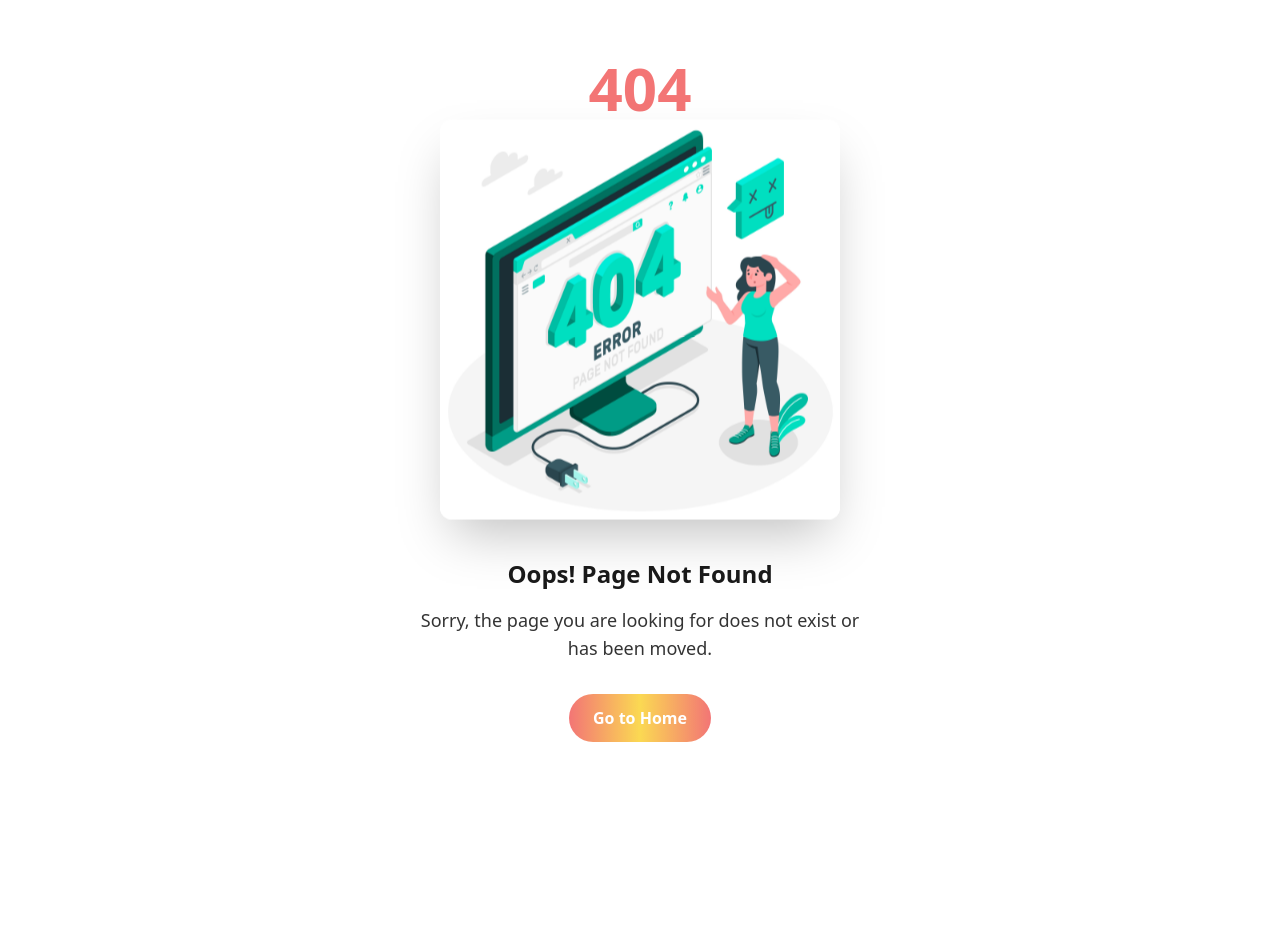
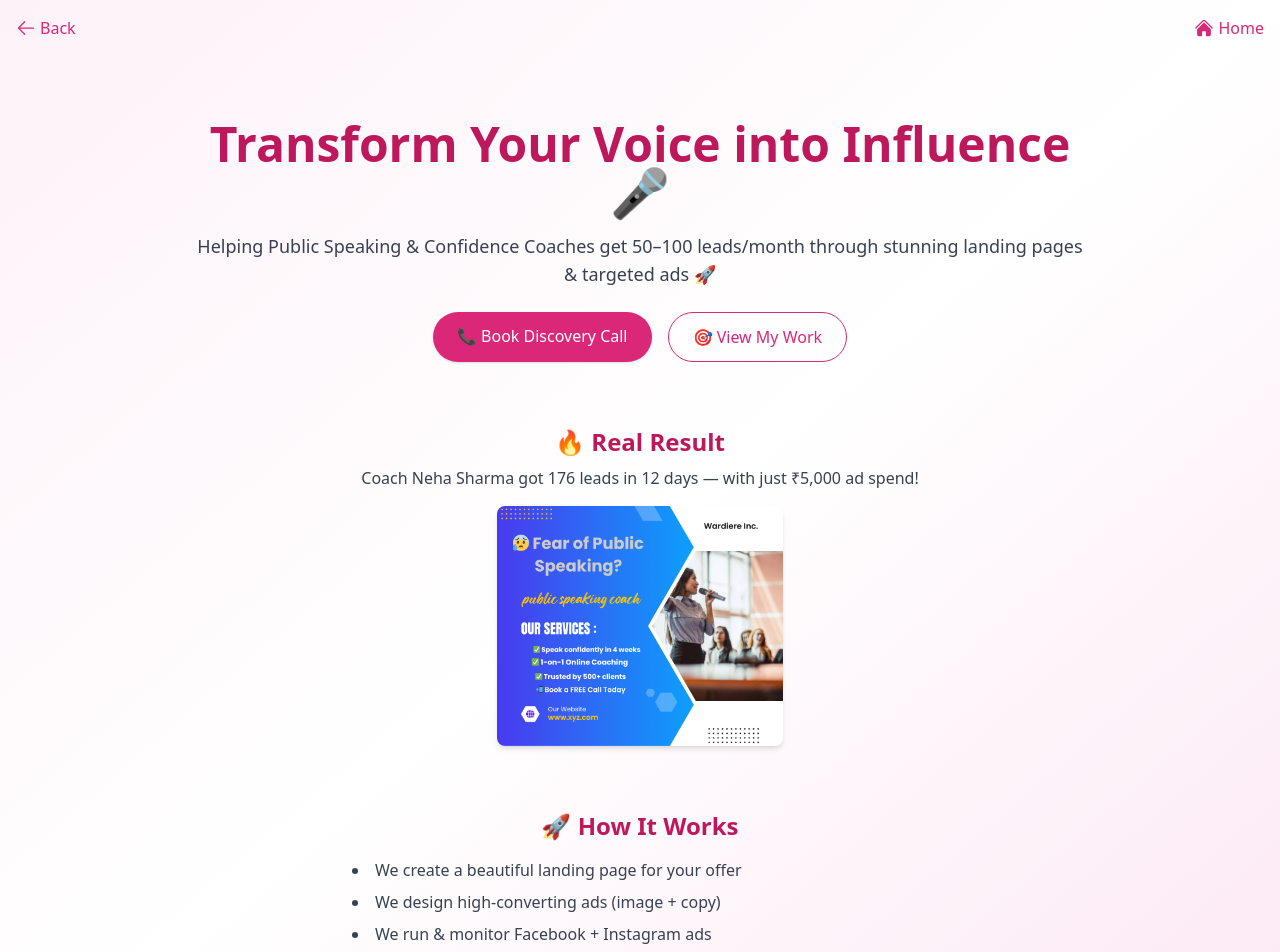
Before and after one commit to jitu335/Nextjs-Shopkeepers, a Next.js app: page /components/layouts/PublicSpeaking in a window 1280 px wide. Before the commit this address had no page. Shown: the top 952 px of the page. Before the commit the page ends 800 px from the top, so only its background shows below. Built offline with nearby package versions, Linux system fonts and the light colour scheme.

Commit message:
16.07.2025 commit

```diff
--- a/pages/business/[businessName].js
+++ b/pages/business/[businessName].js
@@ -1,10 +1,10 @@
 import DentistPage from "../components/layouts/DentistPage";
-import SalonPage from "../components/layouts/SalonPage";
+import PublicSpeaking from "../components/layouts/PublicSpeaking";
 
 
 const businessComponents = {
   dentist: DentistPage,
-   salon: SalonPage,
+   publicspeaking: PublicSpeaking,
 //   bakery: BakeryPage,
 };
 
--- a/pages/components/Navbar.js
+++ b/pages/components/Navbar.js
@@ -41,7 +41,7 @@ function Navbar() {
     { name: "Contact", href: "/contactus" },
   ];
 
-  const businesses = ["dentist", "salon", "bakery", "electrician"];
+  const businesses = ["dentist", "publicspeaking", "bakery", "electrician"];
 
   return (
     <>
--- /dev/null
+++ b/pages/components/layouts/PublicSpeaking.js
@@ -0,0 +1,143 @@
+import React from "react";
+import Link from "next/link";
+import Image from "next/image";
+import { ArrowLeftIcon, HomeIcon } from "@heroicons/react/24/solid";
+import { useDarkMode } from "@/context/DarkModeContext";
+
+export default function PublicSpeaking() {
+  const { darkMode } = useDarkMode();
+
+  return (
+    <div
+      className={`min-h-screen px-6 py-10 relative font-sans transition-colors duration-300 ${
+        darkMode
+          ? "bg-gradient-to-br from-gray-800 via-gray-900 to-black text-white"
+          : "bg-gradient-to-br from-pink-50 via-white to-pink-100 text-gray-800"
+      }`}
+    >
+      {/* Top Navigation */}
+      <div className="absolute top-4 left-4">
+        <button
+          onClick={() => window.history.back()}
+          className={`flex items-center ${
+            darkMode
+              ? "text-white hover:text-gray-300"
+              : "text-pink-600 hover:text-pink-800"
+          }`}
+        >
+          <ArrowLeftIcon className="h-5 w-5 mr-1" />
+          Back
+        </button>
+      </div>
+
+      <div className="absolute top-4 right-4">
+        <Link href="/">
+          <div
+            className={`flex items-center cursor-pointer ${
+              darkMode
+                ? "text-white hover:text-gray-300"
+                : "text-pink-600 hover:text-pink-800"
+            }`}
+          >
+            <HomeIcon className="h-5 w-5 mr-1" />
+            Home
+          </div>
+        </Link>
+      </div>
+
+      {/* Hero Section */}
+      <div className="max-w-4xl mx-auto text-center mt-20">
+        <h1
+          className={`text-4xl sm:text-5xl font-extrabold mb-4 ${
+            darkMode ? "text-white" : "text-pink-700"
+          }`}
+        >
+          Transform Your Voice into Influence 🎤
+        </h1>
+        <p
+          className={`text-lg mb-6 ${
+            darkMode ? "text-gray-300" : "text-gray-700"
+          }`}
+        >
+          Helping Public Speaking & Confidence Coaches get 50–100 leads/month
+          through stunning landing pages & targeted ads 🚀
+        </p>
+
+        <div className="flex justify-center gap-4 flex-wrap">
+          <a
+            href="https://orffosoft.com/"
+            className="bg-pink-600 text-white px-6 py-3 rounded-full shadow hover:bg-pink-700 transition"
+          >
+            📞 Book Discovery Call
+          </a>
+          <a
+            href="/portfolio"
+            className={`border px-6 py-3 rounded-full transition ${
+              darkMode
+                ? "border-white text-white hover:bg-white hover:text-black"
+                : "border-pink-600 text-pink-600 hover:bg-pink-100"
+            }`}
+          >
+            🎯 View My Work
+          </a>
+        </div>
+      </div>
+
+      {/* Result Section (No Card) */}
+      <div className="max-w-4xl mx-auto mt-16 text-center">
+        <h2
+          className={`text-2xl font-bold mb-2 ${
+            darkMode ? "text-white" : "text-pink-700"
+          }`}
+        >
+          🔥 Real Result
+        </h2>
+        <p className={`${darkMode ? "text-gray-300" : "text-gray-700"} mb-4`}>
+          Coach Neha Sharma got 176 leads in 12 days — with just ₹5,000 ad
+          spend!
+        </p>
+
+        <div className="flex justify-center">
+          <Image
+            src="/my_photos/speaking-coach.png"
+            alt="Speaking Coach Result"
+            width={900}
+            height={200}
+            className="rounded-lg shadow-md object-contain h-[240px] w-auto"
+          />
+        </div>
+      </div>
+
+      {/* Process Section (Flat) */}
+      <div className="max-w-4xl mx-auto mt-16 text-center">
+        <h2
+          className={`text-2xl font-bold mb-4 ${
+            darkMode ? "text-white" : "text-pink-700"
+          }`}
+        >
+          🚀 How It Works
+        </h2>
+        <ul
+          className={`space-y-2 text-left list-disc list-inside max-w-xl mx-auto ${
+            darkMode ? "text-gray-300" : "text-gray-700"
+          }`}
+        >
+          <li>We create a beautiful landing page for your offer</li>
+          <li>We design high-converting ads (image + copy)</li>
+          <li>We run & monitor Facebook + Instagram ads</li>
+          <li>You get leads directly to your WhatsApp or Email</li>
+        </ul>
+      </div>
+
+      {/* Footer */}
+      <div
+        className={`max-w-4xl mx-auto mt-16 text-center text-sm ${
+          darkMode ? "text-gray-400" : "text-gray-500"
+        }`}
+      >
+        © {new Date().getFullYear()} Powered by YourName | Helping Coaches Grow
+        💼
+      </div>
+    </div>
+  );
+}
--- a/pages/components/layouts/SalonPage.js
+++ /dev/null
@@ -1,37 +0,0 @@
-import React from 'react';
-import Link from 'next/link';
-import { ArrowLeftIcon, HomeIcon } from '@heroicons/react/24/solid';
-
-export default function SalonPage() {
-  return (
-    <div className="bg-pink-100 min-h-screen p-10 relative">
-
-      {/* Back Icon - Top Left */}
-      <div className="absolute top-4 left-4">
-        <button
-          onClick={() => window.history.back()}
-          className="flex items-center text-pink-700 hover:text-pink-900"
-        >
-          <ArrowLeftIcon className="h-6 w-6 mr-1" />
-          Back
-        </button>
-      </div>
-
-      {/* Home Icon - Top Right */}
-      <div className="absolute top-4 right-4">
-        <Link href="/">
-          <div className="flex items-center text-pink-700 hover:text-pink-900 cursor-pointer">
-            <HomeIcon className="h-6 w-6 mr-1" />
-            Home
-          </div>
-        </Link>
-      </div>
-
-      {/* Salon Page Content */}
-      <div className="mt-16">
-        <h1 className="text-3xl font-bold">Welcome to Glamour Touch Salon</h1>
-        <p>Experience the best beauty and grooming services.</p>
-      </div>
-    </div>
-  );
-}
--- a/pages/contactus.js
+++ b/pages/contactus.js
@@ -69,8 +69,8 @@ export default function contact() {
           {/* Loading Overlay */}
           {!isIframeLoaded && (
             <div className="absolute inset-0 flex items-center justify-center bg-white/80 dark:bg-gray-900/80 z-10 rounded-md">
-              <div className="text-lg font-semibold animate-pulse text-gray-700 dark:text-gray-300">
-                Please wait Loading Contact Form...
+              <div className="text-3xl font-bold animate-pulse text-gray-700 dark:text-gray-300 text-center">
+                Please wait... <br /> Loading Contact Form 🔄
               </div>
             </div>
           )}
```
Also changed, not shown: public/my_photos/speaking-coach.png (added).
